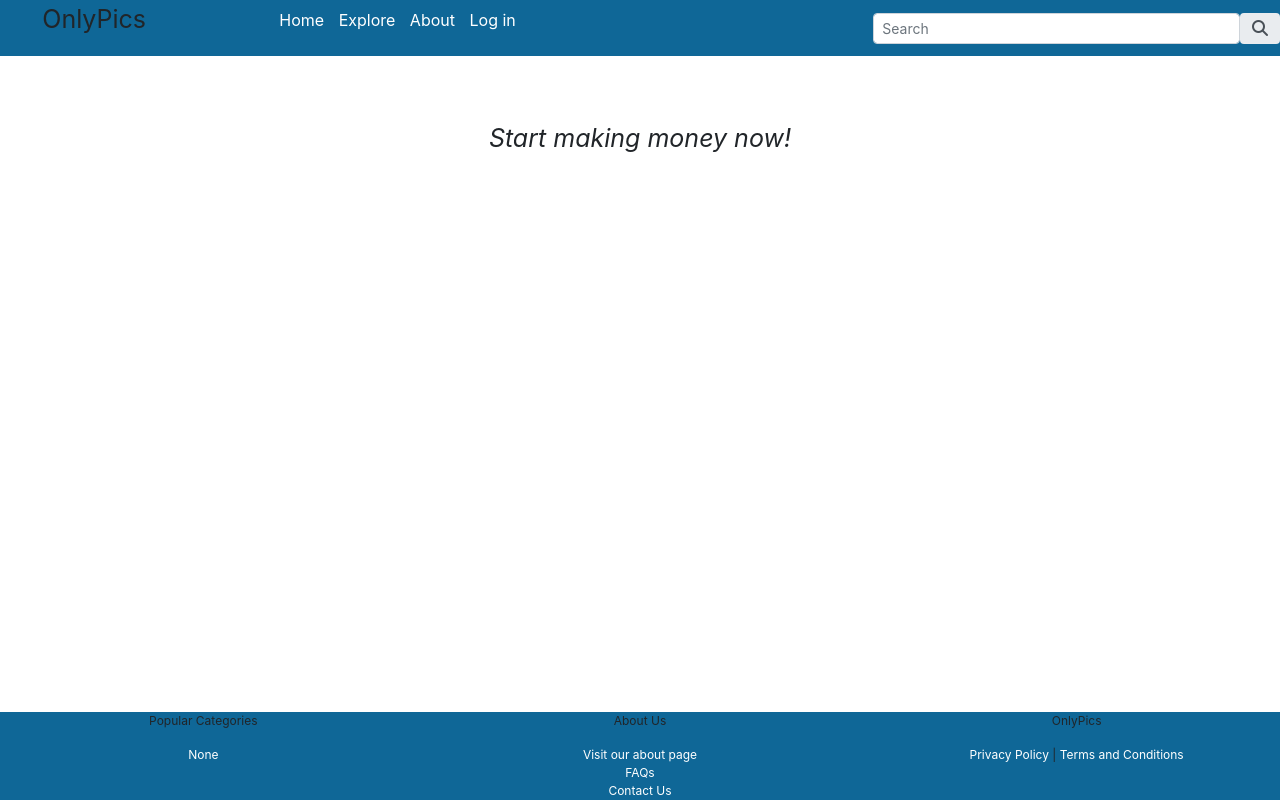
After one commit to pufferffish/wad2-groupproject, a Django app: page /onlypics/sale in a window 1280 px wide. The commit adds this page. Run offline with Django 3.2, Linux system fonts and the light colour scheme; some libraries are stand-ins or nearby versions.

Commit message:
updating branch

```diff
--- a/WAD2Project10A/OnlyPics/urls.py
+++ b/WAD2Project10A/OnlyPics/urls.py
@@ -13,5 +13,6 @@ urlpatterns = [
     path("about", views.about, name='about'),
     path("home", views.index, name=''),
     path("explore", views.explore, name='explore'),
-    path("upload", views.upload, name='upload')
+    path("upload", views.upload, name='upload'),
+    path("sale", views.sale, name="sale"),
 ]
--- a/WAD2Project10A/OnlyPics/views.py
+++ b/WAD2Project10A/OnlyPics/views.py
@@ -25,6 +25,9 @@ def explore(request):
     context_dic['categories'] = categories
 
     return render(request, 'onlypics/explore.html', context=context_dic)
+
+def sale(request):
+    return render(request, 'onlypics/post_for_sale.html')
 
 def about(request):
     return render(request, 'onlypics/about.html')
--- a/WAD2Project10A/static/css/base.css
+++ b/WAD2Project10A/static/css/base.css
@@ -28,6 +28,12 @@ html{
     text-decoration: none;
 }
 
+.navbarBtns a:hover, .aboutUsList a:hover {
+    color: white;
+    padding: 5px;
+    text-decoration: none;
+}
+
 .categories, .OnlyPicsList a{
     color: white;
     text-decoration: none;
--- /dev/null
+++ b/WAD2Project10A/static/css/post_for_sale.css
@@ -0,0 +1,9 @@
+.postForSaleHeader{
+    margin-top: 5%;
+    font-size: 25px;
+    font-style: italic;
+}
+
+ .githubLink a{
+    text-decoration: none;
+}
--- a/WAD2Project10A/templates/onlypics/explore.html
+++ b/WAD2Project10A/templates/onlypics/explore.html
@@ -13,7 +13,7 @@
 {% block body_block %}
 <div class="container" id="containerId">
     <div class="row content-text">
-        <div class="col-md-2"  >
+        <div class="col-md-1"  >
             <div id="sidebar"  >
                 <p><strong>Popular Categories</strong></p>
                 {% if categories %}
--- /dev/null
+++ b/WAD2Project10A/templates/onlypics/post_for_sale.html
@@ -0,0 +1,21 @@
+{% extends 'OnlyPics/base.html' %}
+{% load staticfiles %}
+
+{% block title_block %}
+    Post For Sale
+{% endblock %}
+
+{% block cssFile %}
+    <link rel="stylesheet" href="{% static 'css/post_for_sale.css'%}" type="text/css">
+{% endblock %}
+
+{% block body_block %}
+    <div class="row" align="center">
+        <div class="col-sm-12">
+            <div class="postForSaleHeader">
+                Start making money now!
+            </div>
+        </div>
+    </div>
+
+{% endblock %}
```
Also changed, not shown: WAD2Project10A/OnlyPics/serializersAPI.py (added, +12 -0 lines), WAD2Project10A/static/css/explore.css (+5 -2 lines), aboutText.md (added, +3 -0 lines), WAD2Project10A/media/profile_images/IMG-2590.jpg (added), 1 other file.
